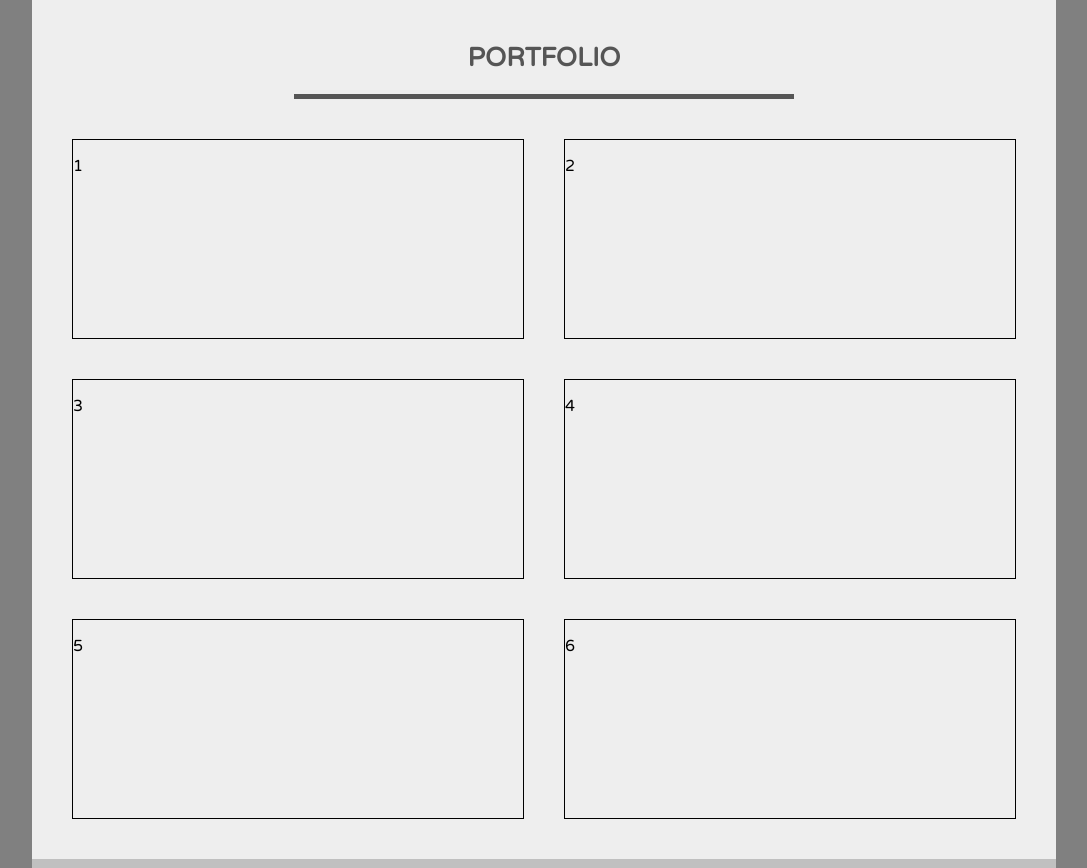
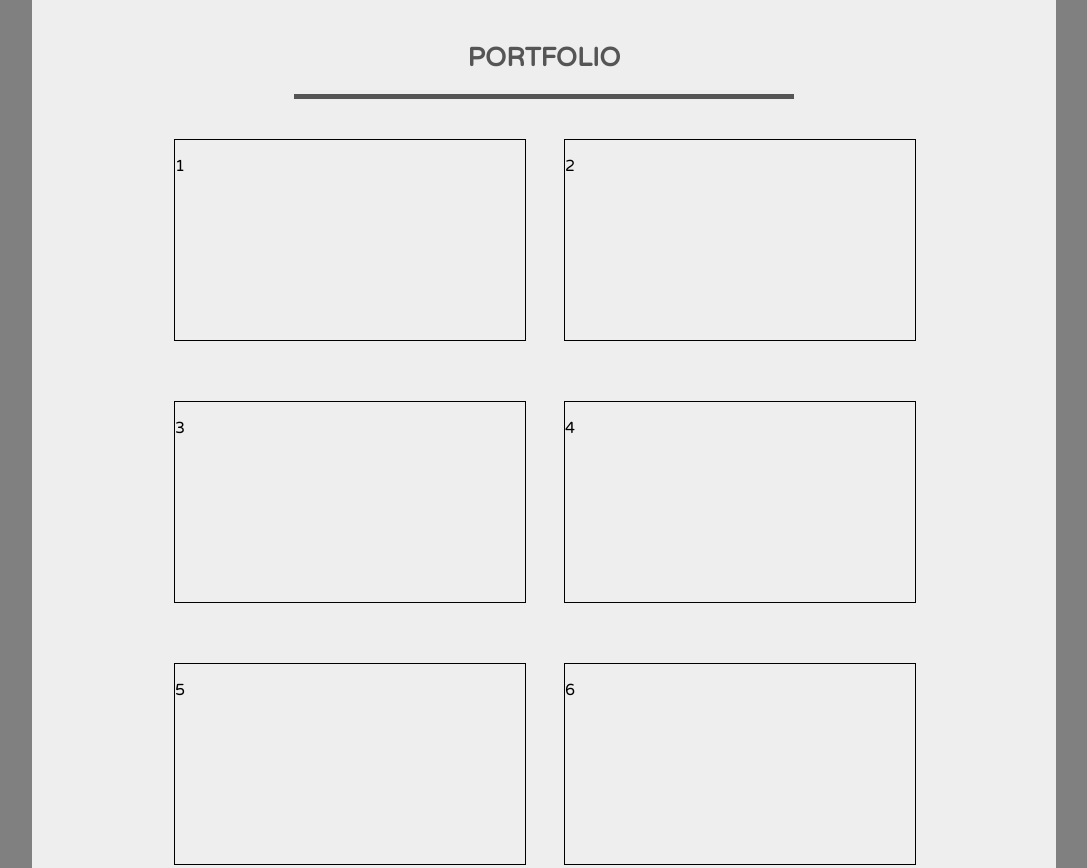
Before and after one commit to bugdlr/FCCportfolio, a plain HTML site: page index.html in a window 1280 px wide. Shown: the part 460-1328 px from the top of the page, without its empty margins (96-1183 px from the left). Drawn offline with Linux system fonts and the light colour scheme.

Commit message:
grid formatting

```diff
--- a/style.css
+++ b/style.css
@@ -26,7 +26,7 @@ h1 {
 .navbar {
   width: 100%;
   background-color: purple;
-  position: absolute;
+  position: fixed;
   top: 0;
   box-shadow: 0 0 10px 0 black;
 }
@@ -127,6 +127,10 @@ h2 {
 
 .example {
   border: 1px solid black;
+  height: 200px;
+  max-width: 350px;
+  margin: 0 auto 20px;
+
 }
 /* end Portfolio Section */
 
@@ -211,7 +215,7 @@ footer {
 
 /* Media Queries */
 
-@media (max-width: 768px) {
+@media (max-width: 1022px) {
   .navbar:hover ul {
     display: inline-block;
     width: inherit;
@@ -232,12 +236,16 @@ footer {
 
   .portfolio-grid {
     display: grid;
-    grid-template-columns: repeat(auto-fit, minmax(350px, 1fr));
+    grid-template-columns: repeat(auto-fit, minmax(350px, 350px));
     grid-auto-rows: minmax(200px, auto);
     grid-gap: 40px;
+    justify-content: center;
   }
 
-}
+  .example {
+    min-width: 350px;
+  }
+
 
 
 @media (min-width: 769px) {
```
